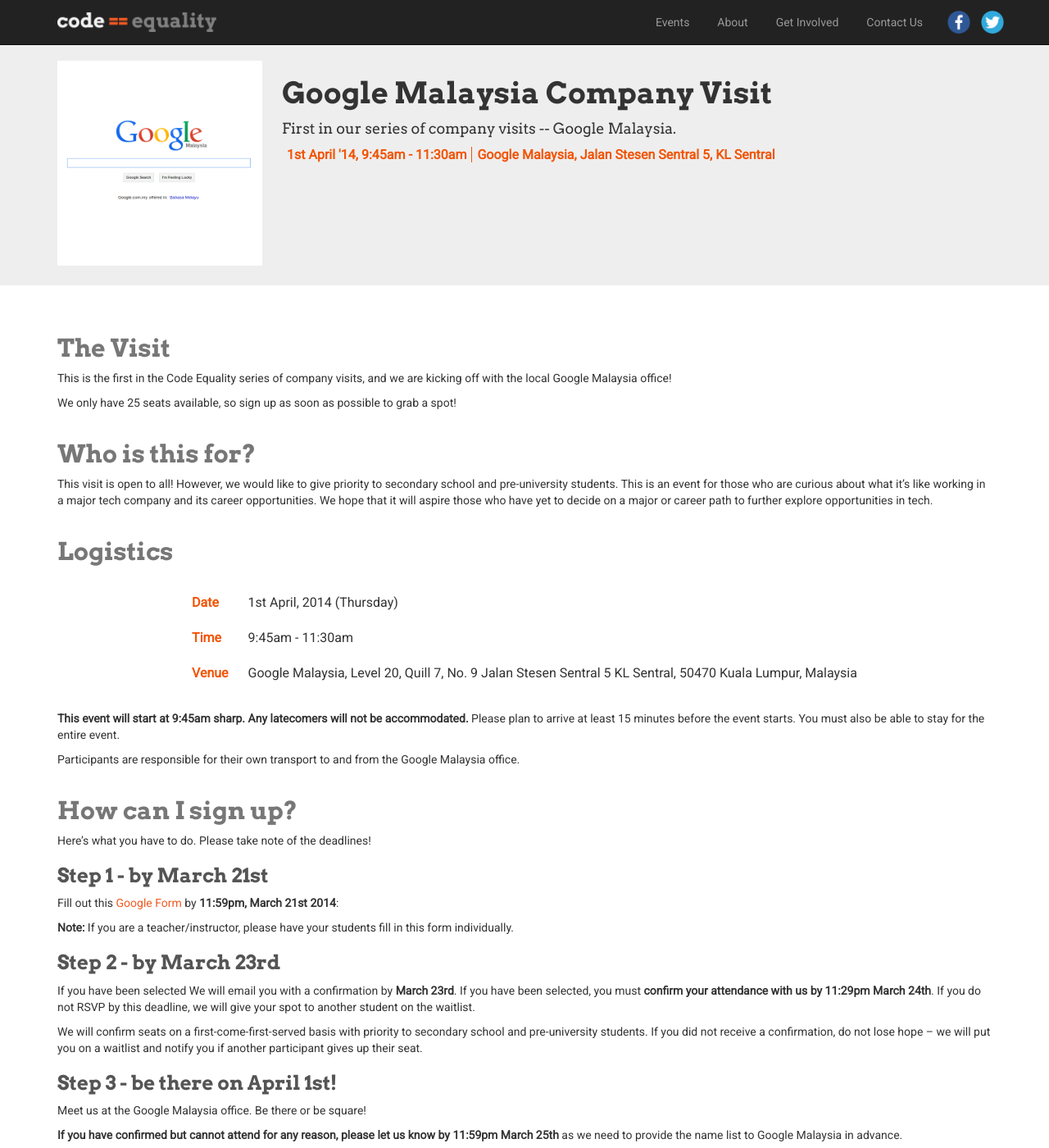
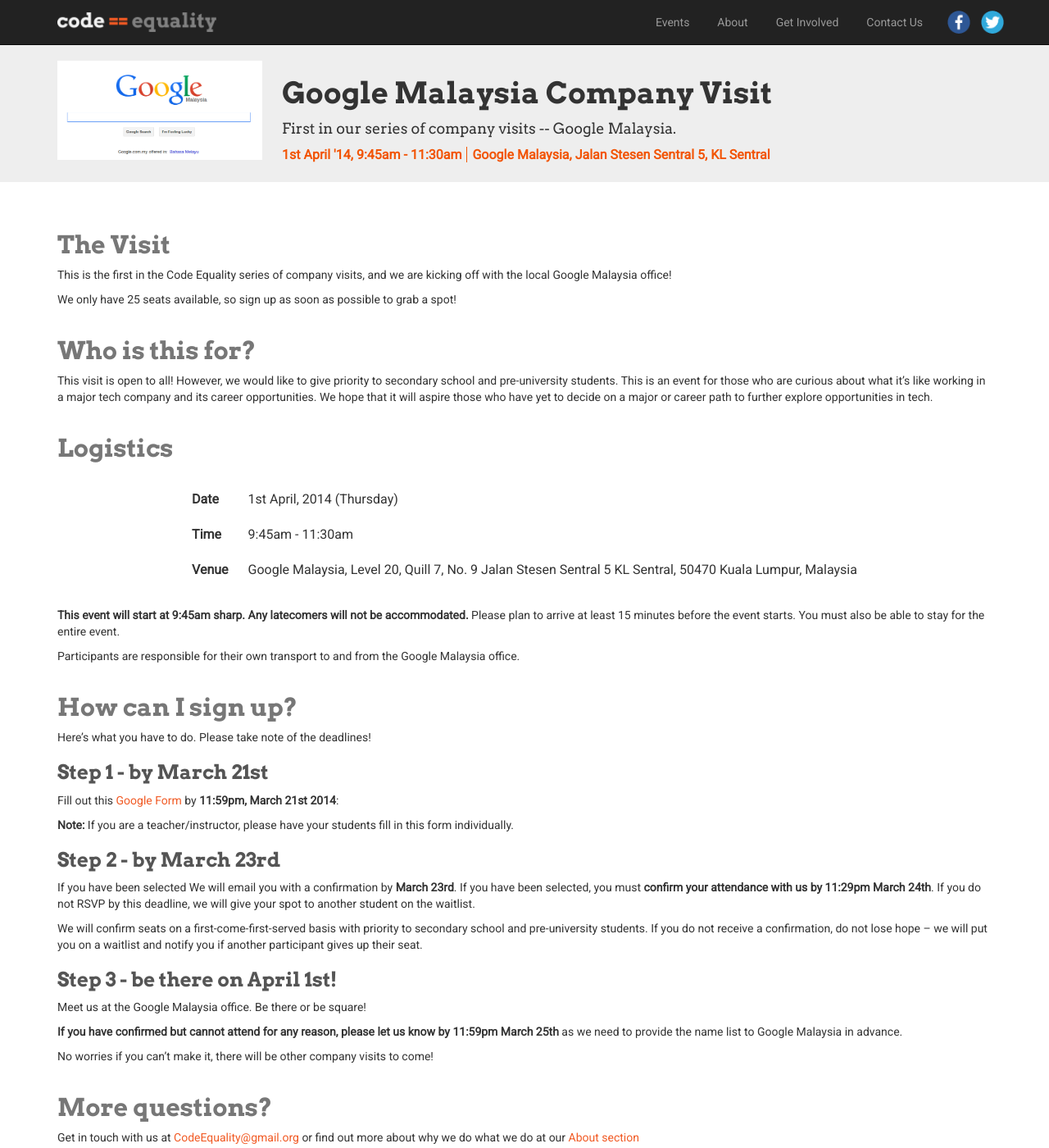
Before and after one commit to CodeEquality/codeequality.github.io, a Jekyll site: the page built from _posts/2014-03-10-google-company-visit.md, in a window 1280 px wide and 1400 px high. Shown: the whole window at 82% size. Built offline with Jekyll 4.4.1, drawn with Linux system fonts in a browser that asks for light colours; nearby versions of some CDN libraries.

Commit message:
Update google event

```diff
--- a/_posts/2014-03-10-google-company-visit.md
+++ b/_posts/2014-03-10-google-company-visit.md
@@ -4,7 +4,7 @@ title: Google Malaysia Company Visit
 type: Visit
 eventDate: 1st April '14, 9:45am - 11:30am
 eventVenue: Google Malaysia, Jalan Stesen Sentral 5, KL Sentral
-eventImage: /img/events/company-visit-google.png
+eventImage: /img/events/company-visit-google-0.png
 eventThumb: /img/events/company-visit-google.png
 excerpt: First in our series of company visits -- Google Malaysia.
 ---
@@ -55,7 +55,7 @@ __Note:__ If you are a teacher/instructor, please have your students fill in thi
 ###Step 2 - by March 23rd
 If you have been selected We will email you with a confirmation by __March 23rd__. If you have been selected, you must __confirm your attendance with us by 11:29pm March 24th__. If you do not RSVP by this deadline, we will give your spot to another student on the waitlist.
 
-We will confirm seats on a first-come-first-served basis with priority to secondary school and pre-university students. If you did not receive a confirmation, do not lose hope -- we will put you on a waitlist and notify you if another participant gives up their seat.
+We will confirm seats on a first-come-first-served basis with priority to secondary school and pre-university students. If you do not receive a confirmation, do not lose hope -- we will put you on a waitlist and notify you if another participant gives up their seat.
 
 ###Step 3 - be there on April 1st!
 Meet us at the Google Malaysia office. Be there or be square!
--- a/css/main.css
+++ b/css/main.css
@@ -128,6 +128,8 @@ footer {
   .ce-event-header .ce-event-logistics tr td {
     padding: 0 6px;
     border-right: 1px solid #f25405; }
+    .ce-event-header .ce-event-logistics tr td:first-child {
+      padding-left: 0; }
     .ce-event-header .ce-event-logistics tr td:last-child {
       border-right: 0px solid #dddddd; }
 
@@ -199,8 +201,7 @@ footer {
   .ce-event-details-table tr td {
     padding: 12px; }
   .ce-event-details-table tr td:first-child {
-    font-weight: bold;
-    color: #f25405; }
+    font-weight: bold; }
 
 .large {
   font-size: 1.5em; }
--- a/css/main.sass
+++ b/css/main.sass
@@ -158,6 +158,8 @@ footer
     tr td
       padding: 0 $space/2
       border-right: 1px solid $primary-color
+      &:first-child
+        padding-left: 0
       &:last-child
         border-right: 0px solid #ddd
 
@@ -230,7 +232,6 @@ footer
       padding: $space
     td:first-child
       font-weight: bold
-      color: $primary-color
 
   margin: $space * 2 auto
 
```
Also changed, not shown: img/events/company-visit-google-0.png (added), 4 other files.
